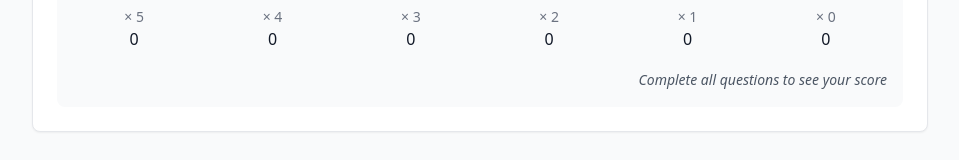
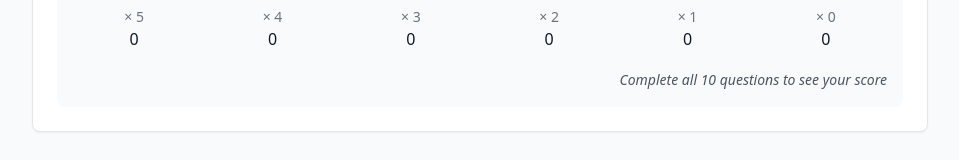
Before and after one commit to Human-Interaction-Lab/PROCS-Form, a React (Vite) app: page / in a window 1280 px wide. Shown: the part 1150-1310 px from the top of the page, without its empty margins (160-1119 px from the left). Built offline with nearby package versions, Linux system fonts and the light colour scheme.

Commit message:
updated message about completing all questions

```diff
--- a/src/components/ConversationAssessment.tsx
+++ b/src/components/ConversationAssessment.tsx
@@ -216,7 +216,7 @@ const ConversationAssessment = () => {
                   </span>
                 ) : (
                   <span className="text-sm text-gray-600 italic">
-                    Complete all questions to see your score
+                    Complete all 10 questions to see your score
                   </span>
                 )}
               </div>
```
